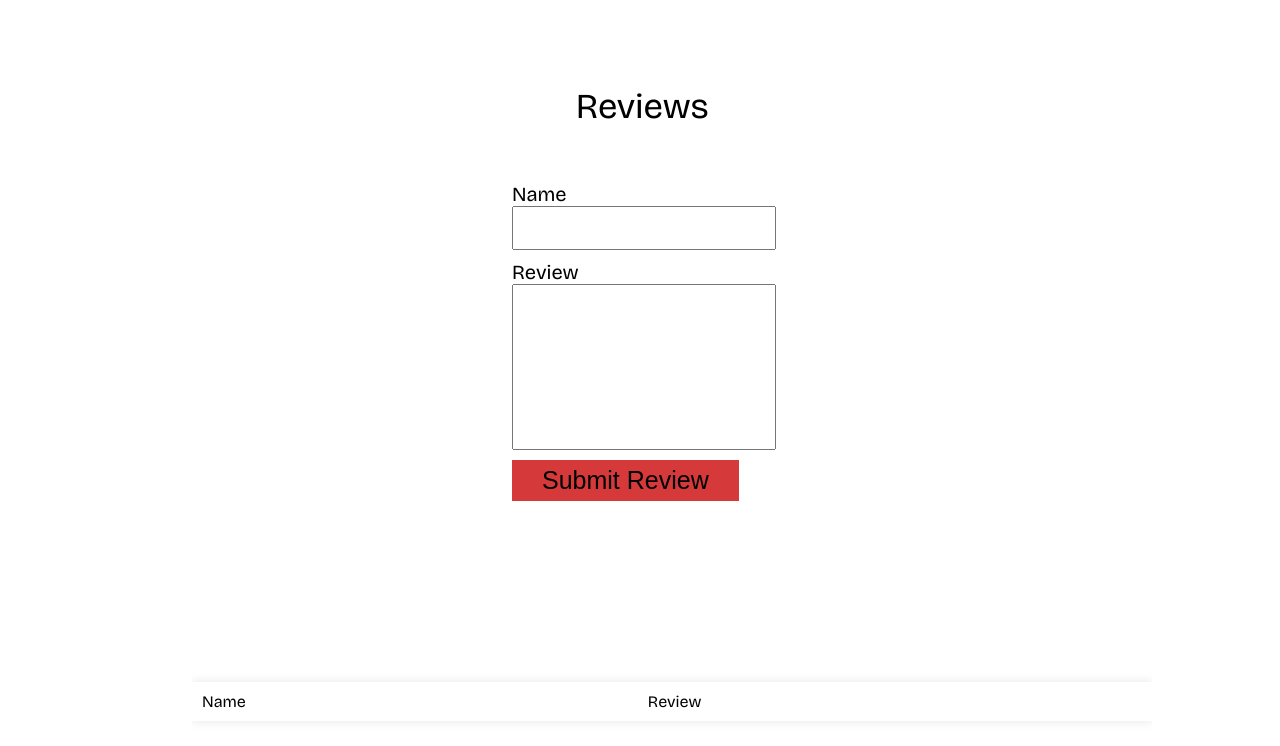
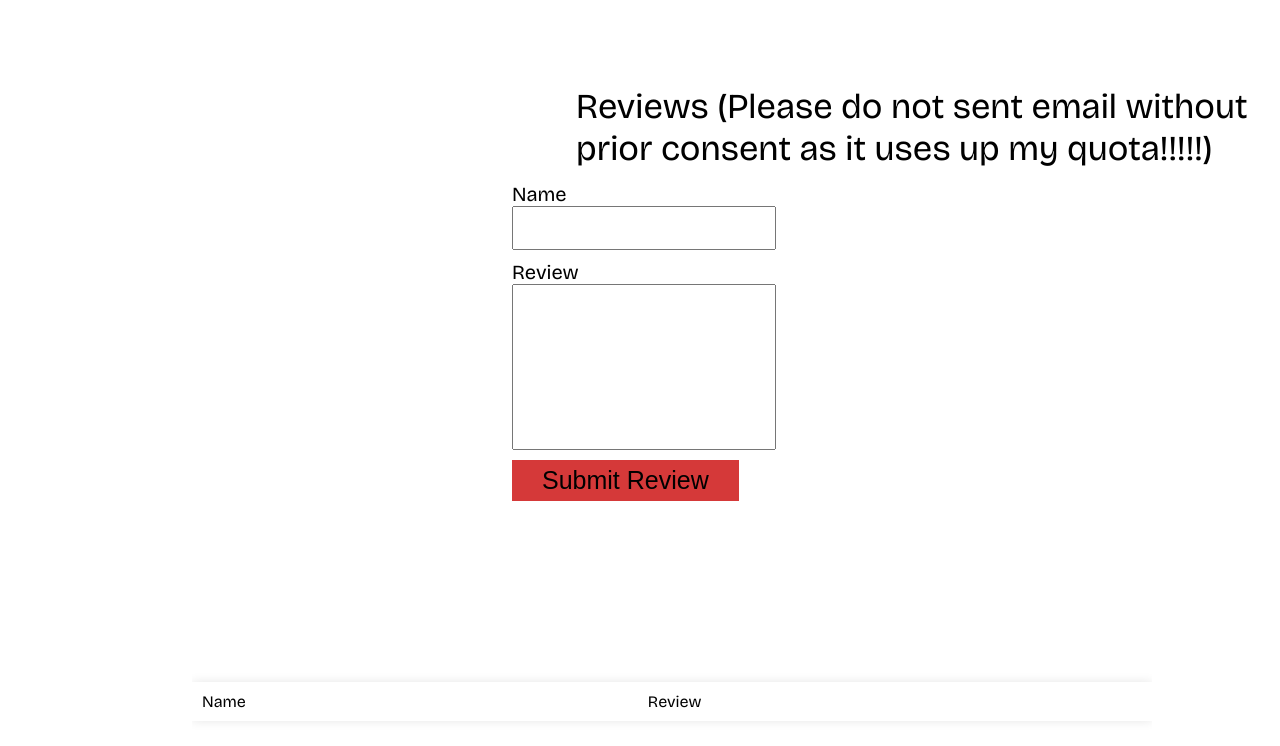
Before and after one commit to JMagDev1/TWoBG, a plain HTML site: page Review/review.html in a window 1280 px wide. Shown: the part 58-804 px from the top of the page. Drawn offline with nearby package versions, Linux system fonts and the light colour scheme.

Commit message:
Update review.html

```diff
--- a/Review/review.html
+++ b/Review/review.html
@@ -31,7 +31,7 @@
         </ul>
     </nav>
 
-    <h1 class="Title">Reviews</h1>
+    <h1 class="Title">Reviews (Please do not sent email without prior consent as it uses up my quota!!!!!)</h1>
 
 
     <div class="Form-Container">
```
